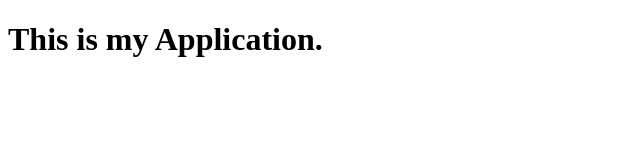
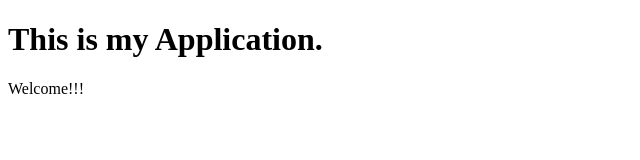
Before and after one commit to aodesilo/Personal-Project, a plain HTML site: page index.html in a window 1280 px wide. Shown: the whole page, without its empty margins (0-640 px from the left). Drawn offline with Linux system fonts and the light colour scheme.

Commit message:
Edit index.html file

```diff
--- a/index.html
+++ b/index.html
@@ -8,5 +8,6 @@
 </head>
 <body>
     <h1>This is my Application.</h1>
+    <p>Welcome!!!</p>
 </body>
 </html>
```
